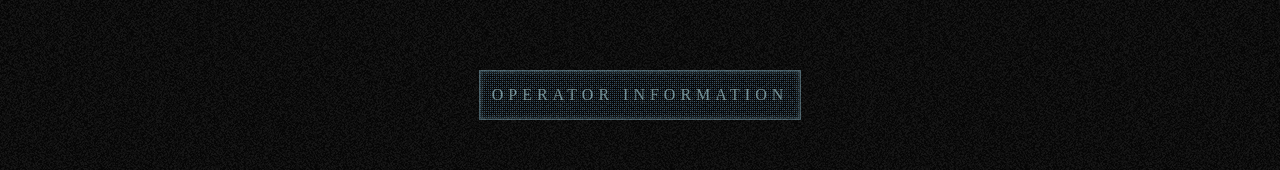
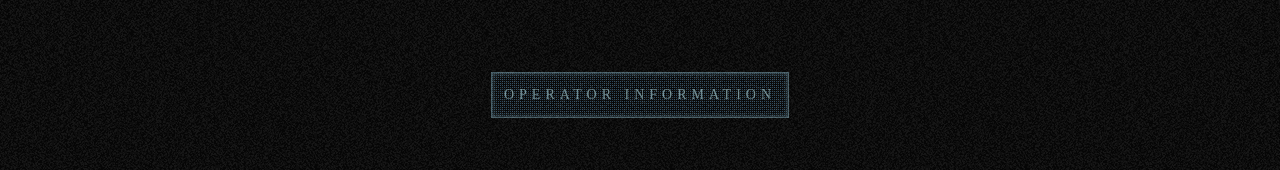
Before and after one commit to jaeger-dvlp/call-of-duty-portfolio, a React (Create React App) app: page / in a window 1280 px wide. Shown: the part 438-608 px from the top of the page. Built offline with nearby package versions, Linux system fonts and the light colour scheme.

Commit message:
align text center

```diff
--- a/src/Components/CODbutton.js
+++ b/src/Components/CODbutton.js
@@ -8,7 +8,7 @@ export default function CODbutton({
   return (
     <a
       href={Link}
-      className="p-3 cod-button font-medium font-pop border relative"
+      className="p-3 text-center cod-button text-sm font-medium font-pop border relative"
       style={{
         borderColor: '#597985',
         boxShadow: 'inset 0px 0px 5px #597985',
```
